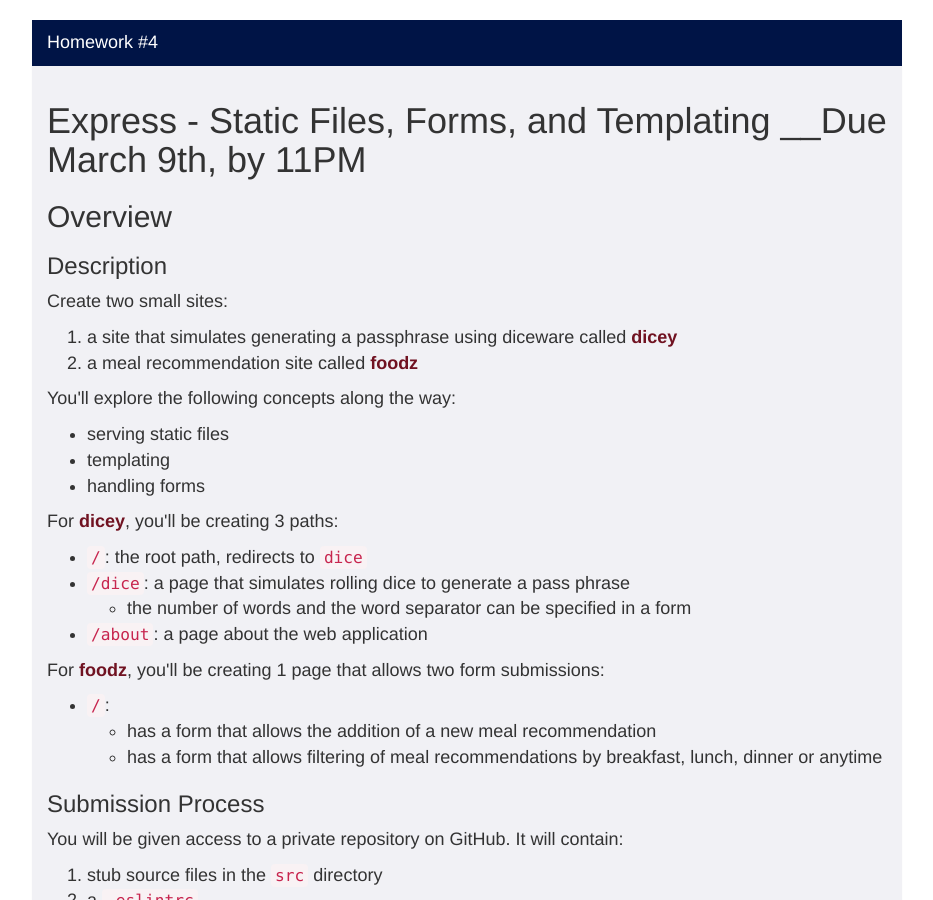
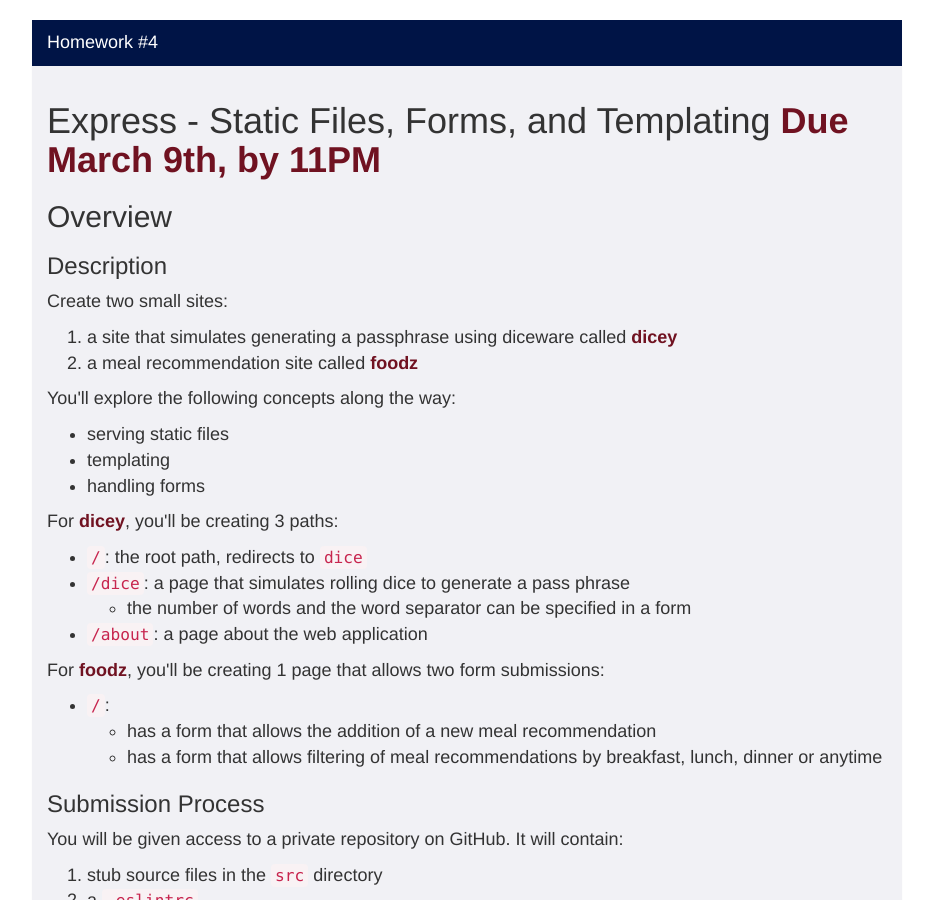
Before and after one commit to foureyes/csci-ua.0480-spring2017-008, a Jekyll site: the page built from homework/04.markdown, in a window 1280 px wide and 900 px high. Shown: the whole window, without its empty margins (173-1106 px from the left). Built offline with Jekyll 4.4.1, drawn with Linux system fonts in a browser that asks for light colours.

Commit message:
fix format on hw4

```diff
--- a/homework/04.markdown
+++ b/homework/04.markdown
@@ -7,7 +7,7 @@ title: CSCI-UA.0480 - Homework #4
 	<div class="panel-heading">Homework #4</div>
 	<div class="panel-body" markdown="block">
 
-# Express - Static Files, Forms, and Templating __Due  March 9th, by 11PM
+# Express - Static Files, Forms, and Templating __Due  March 9th, by 11PM__
 
 ## Overview
 
```
